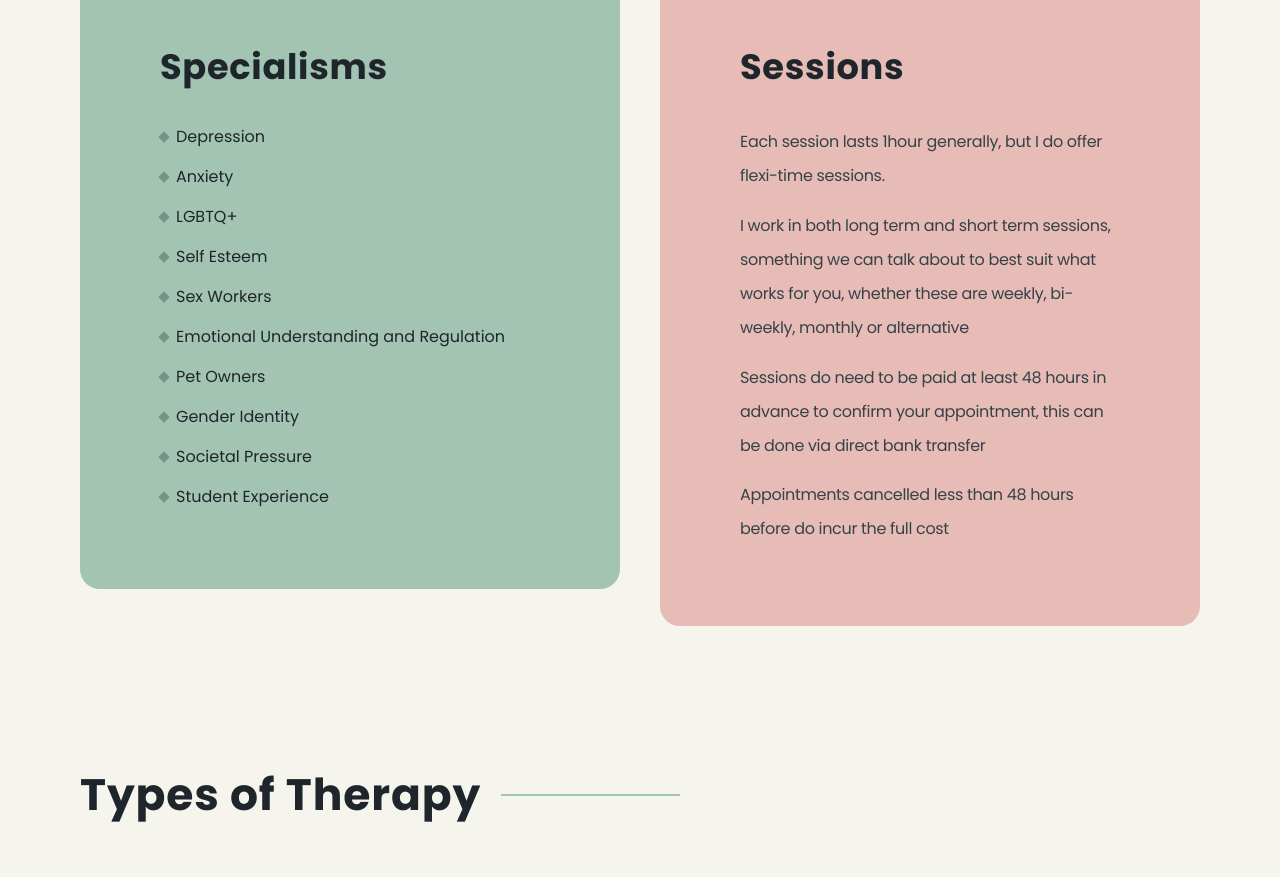
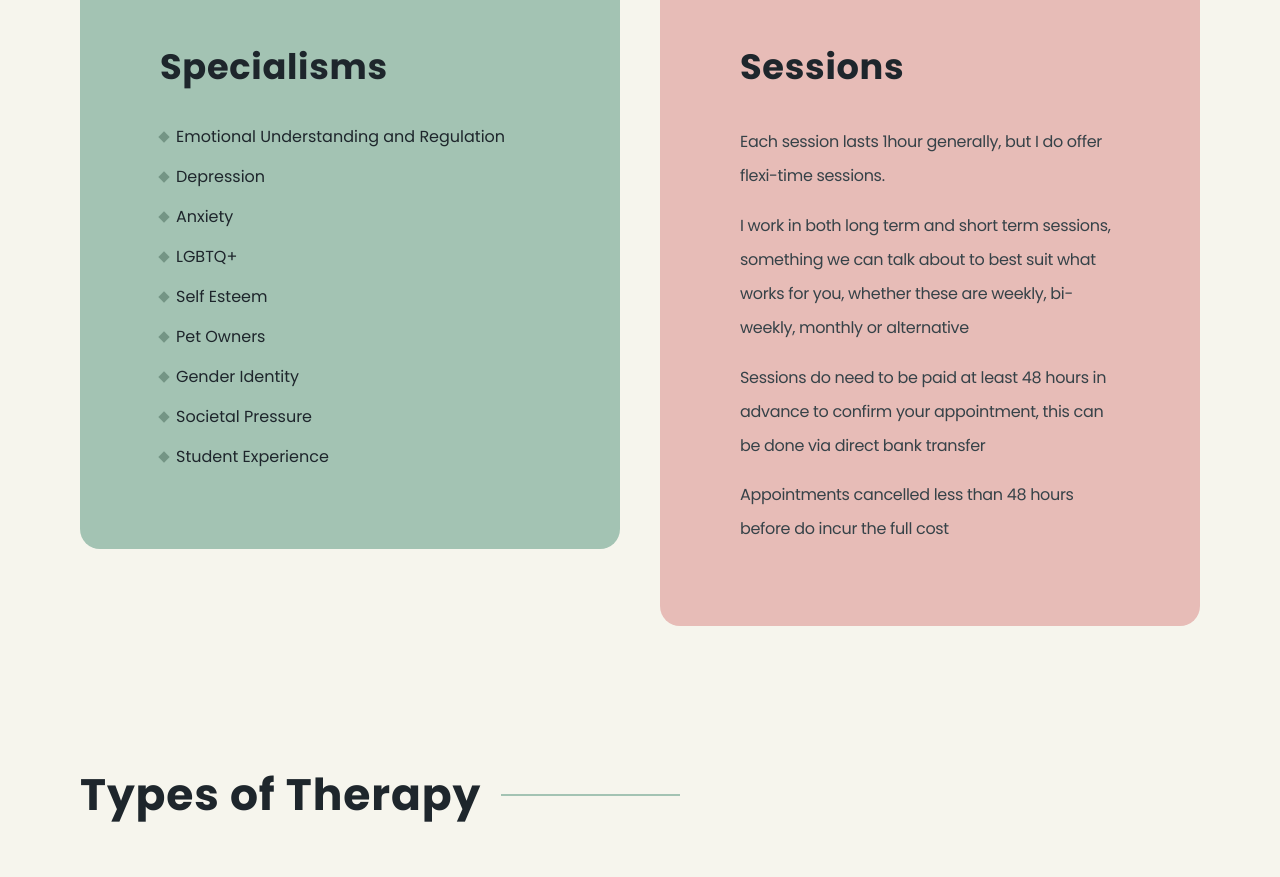
Before and after one commit to adamhills91/dayna-landsborough, a website: page index.html in a window 1280 px wide. Shown: the part 2540-3417 px from the top of the page. Drawn offline with Linux system fonts and the light colour scheme.

Commit message:
Removed sex work from specialisms

```diff
--- a/index.html
+++ b/index.html
@@ -123,12 +123,11 @@
           <div class="col green fade-in-and-up">
             <h2>Specialisms</h2>
             <ul>
+              <li>Emotional Understanding and Regulation </li>
               <li>Depression</li>
               <li>Anxiety </li>
               <li>LGBTQ+ </li>
               <li>Self Esteem</li>
-              <li>Sex Workers</li>
-              <li>Emotional Understanding and Regulation </li>
               <li>Pet Owners</li>
               <li>Gender Identity</li>
               <li>Societal Pressure </li>
```
